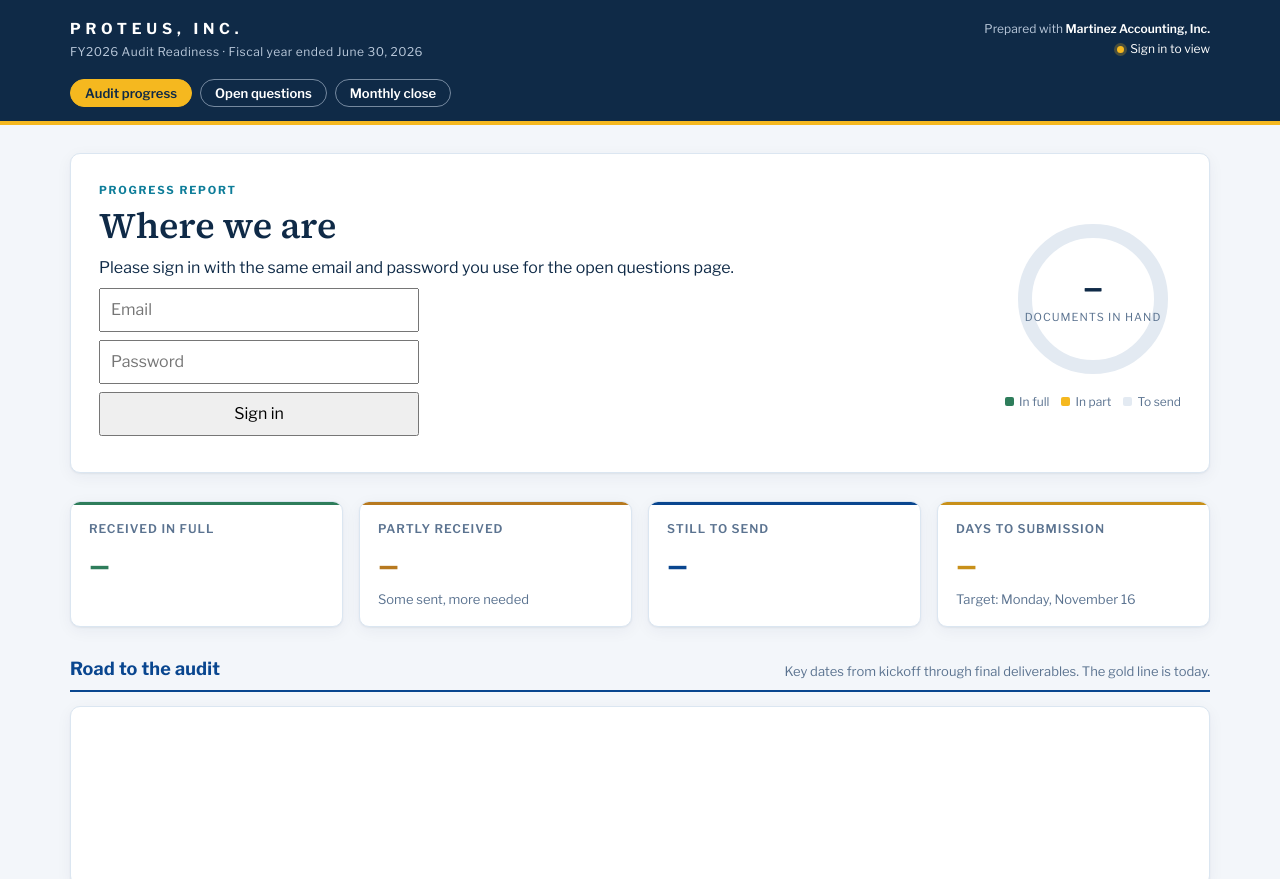
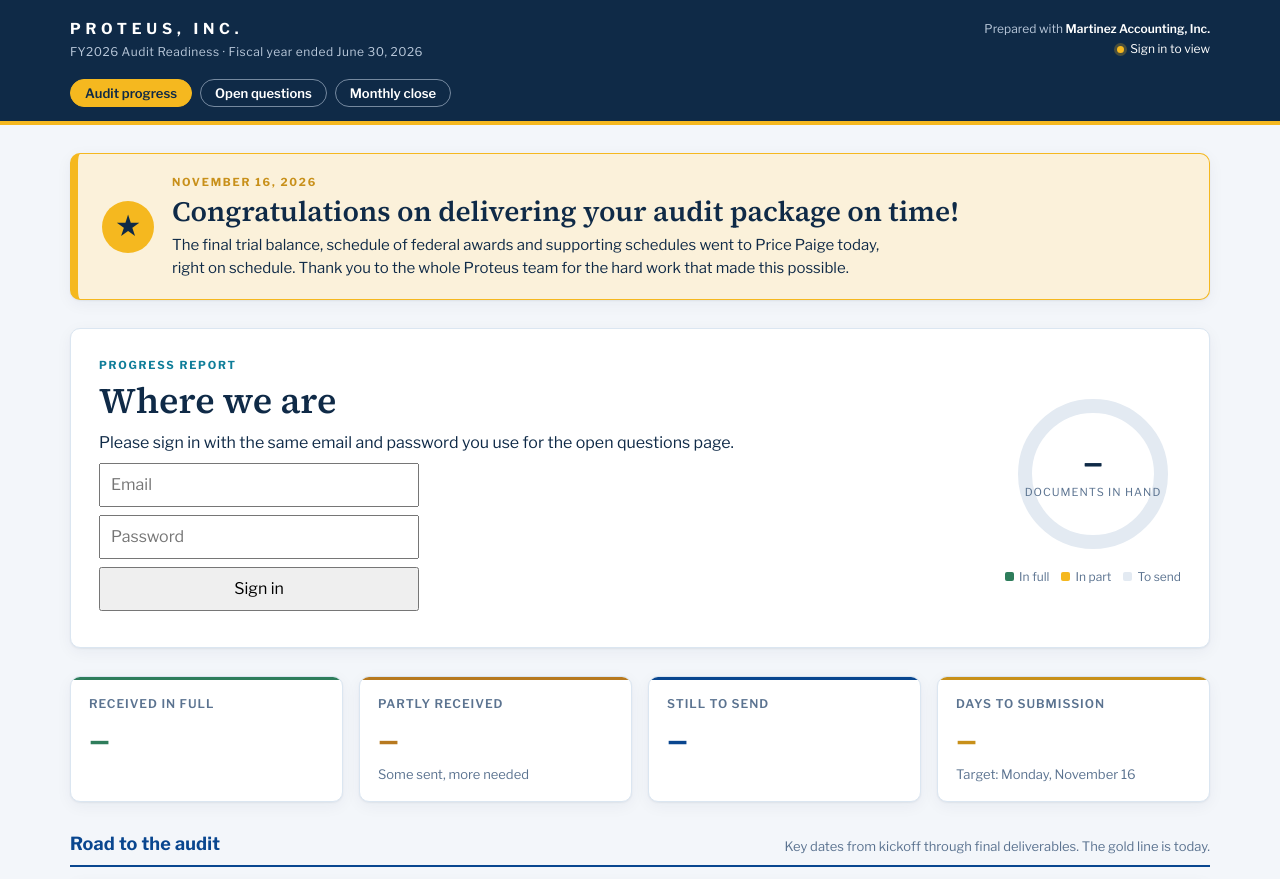
Before and after one commit to jrnwindy-ops/proteus-audit-progress, a plain HTML site: page index.html in a window 1280 px wide. Shown: the top 879 px of the page. Drawn offline with nearby package versions, Linux system fonts and the light colour scheme.

Commit message:
Progress page: congratulations banner for on-time audit package delivery
Co-Authored-By: Claude Opus 5.5 <noreply@anthropic.com>
Claude-Session: https://claude.ai/code/session_01BZ4YDbKVyTWsf8X2e7bWsf

```diff
--- a/index.html
+++ b/index.html
@@ -57,6 +57,14 @@ body{background:var(--bg);color:var(--ink);font-family:var(--sans);font-size:15p
 .prep .dot{width:7px;height:7px;border-radius:50%;background:var(--gold);box-shadow:0 0 0 3px rgba(245,184,31,.25)}
 
 main.wrap{display:flex;flex-direction:column;gap:28px;padding-block:28px 40px}
+
+/* congratulations banner */
+.congrats{display:flex;gap:18px;align-items:center;background:var(--warn-bg);border:1px solid var(--gold);border-left:8px solid var(--gold);border-radius:10px;padding:20px 24px;box-shadow:var(--shadow)}
+.congrats-icon{flex:none;width:52px;height:52px;border-radius:50%;background:var(--gold);color:var(--navy);display:grid;place-items:center;font-size:26px;line-height:1}
+.congrats-k{font-size:11px;font-weight:700;letter-spacing:.16em;text-transform:uppercase;color:var(--gold-d)}
+.congrats h2{font-family:var(--serif);font-weight:600;font-size:clamp(20px,2.6vw,28px);line-height:1.2;margin:4px 0 6px;color:var(--ink);text-wrap:balance}
+.congrats p{margin:0;max-width:72ch;font-size:15px;color:var(--ink)}
+@media (max-width:560px){.congrats{flex-direction:column;align-items:flex-start;padding:18px}}
 
 /* hero */
 .hero{display:grid;grid-template-columns:minmax(0,1fr) auto;gap:28px;align-items:center;background:var(--panel);border:1px solid var(--line);border-radius:10px;padding:28px;box-shadow:var(--shadow)}
@@ -223,6 +231,15 @@ footer b{color:var(--ink)}
 </header>
 
 <main class="wrap">
+  <section class="congrats" aria-label="Congratulations">
+    <div class="congrats-icon" aria-hidden="true">&#9733;</div>
+    <div>
+      <div class="congrats-k">November 16, 2026</div>
+      <h2>Congratulations on delivering your audit package on time!</h2>
+      <p>The final trial balance, schedule of federal awards and supporting schedules went to Price Paige today, right on schedule. Thank you to the whole Proteus team for the hard work that made this possible.</p>
+    </div>
+  </section>
+
   <section class="hero" aria-labelledby="h-where">
     <div>
       <div class="kicker">Progress report</div>
```
